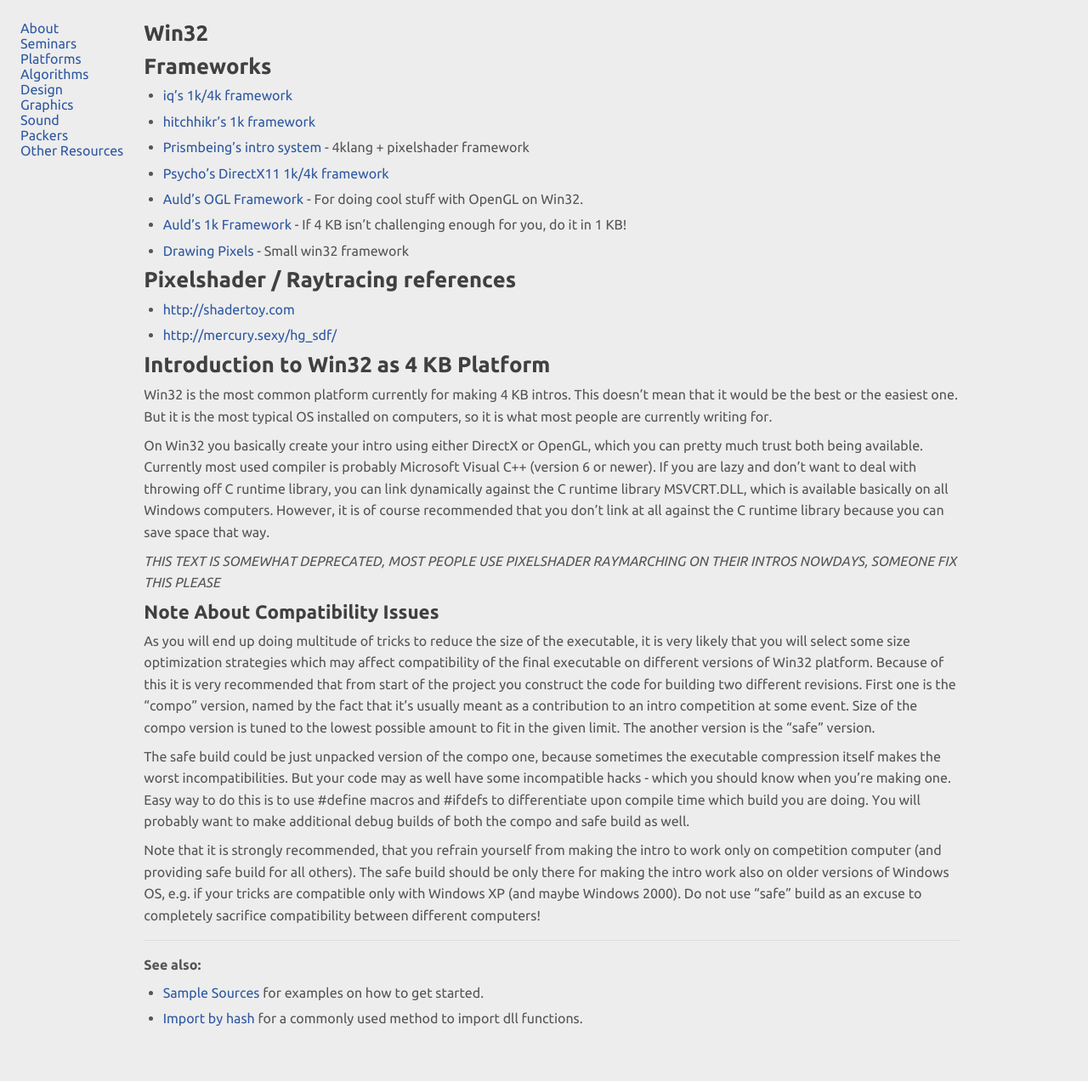
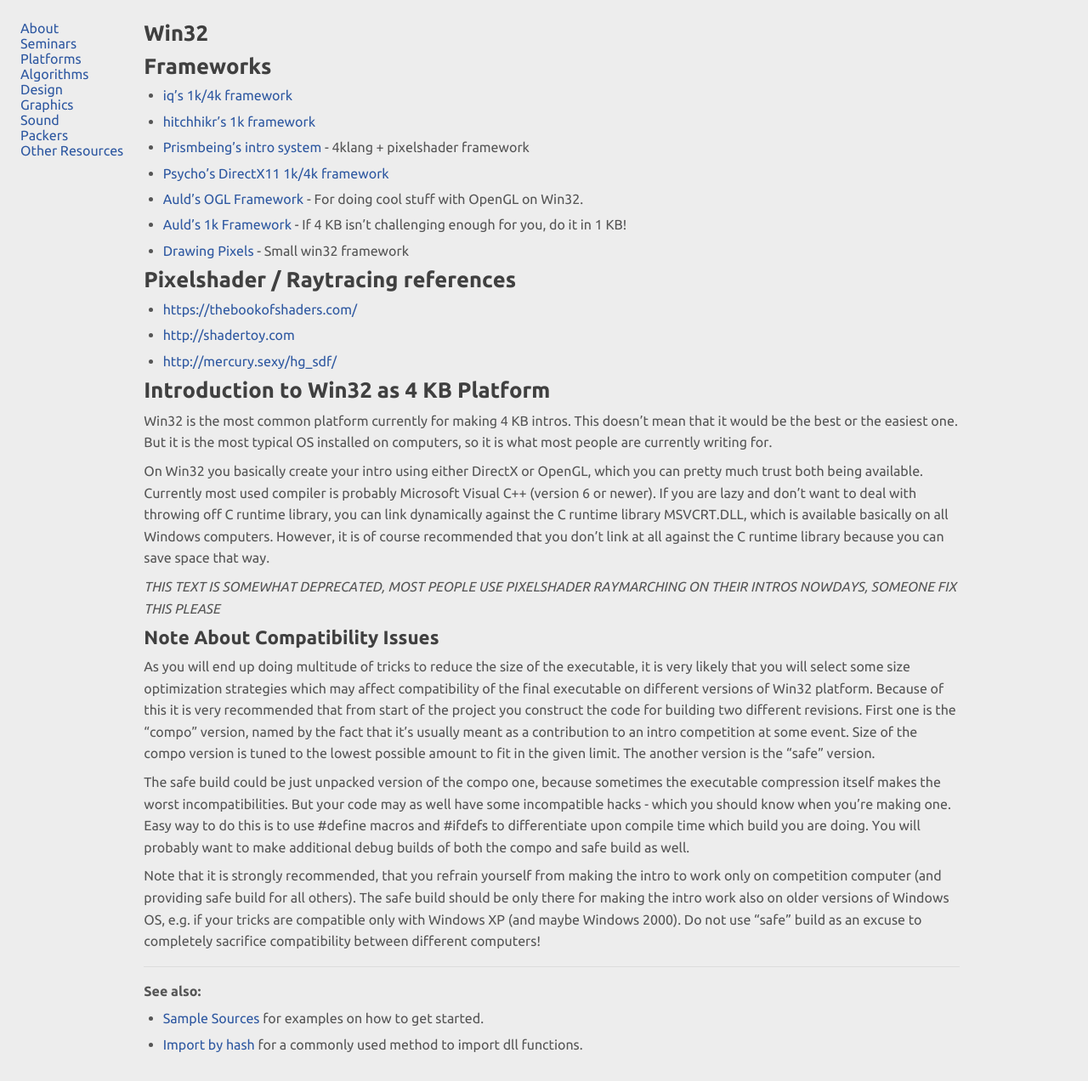
Before and after one commit to in4k/in4k.github.io, a Jekyll site: the page built from wiki/win32.markdown, in a window 1280 px wide. Shown: the whole page at 85% size. Built offline with Jekyll 4.4.1, drawn with Linux system fonts in a browser that asks for light colours; before the commit the page ends 1242 px from its top, so only the background shows below that; some of the changed lines change nothing that is shown.

Commit message:
Update win32.markdown

```diff
--- a/wiki/win32.markdown
+++ b/wiki/win32.markdown
@@ -15,6 +15,7 @@
 
 # Pixelshader / Raytracing references
 
+* [https://thebookofshaders.com/](The Book of Shaders)
 * [http://shadertoy.com](ShaderToy)
 * [http://mercury.sexy/hg_sdf/](A glsl library for building signed distance functions by Mercury)
 
```
